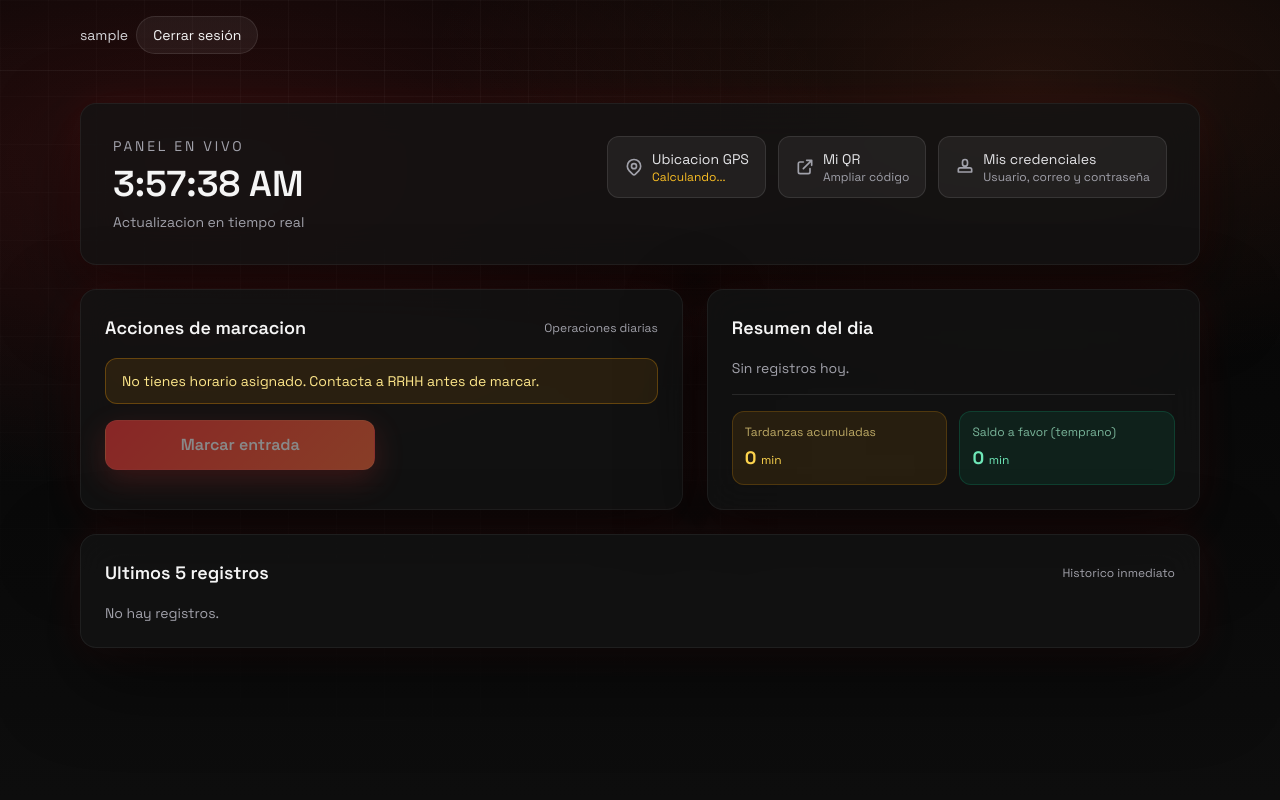
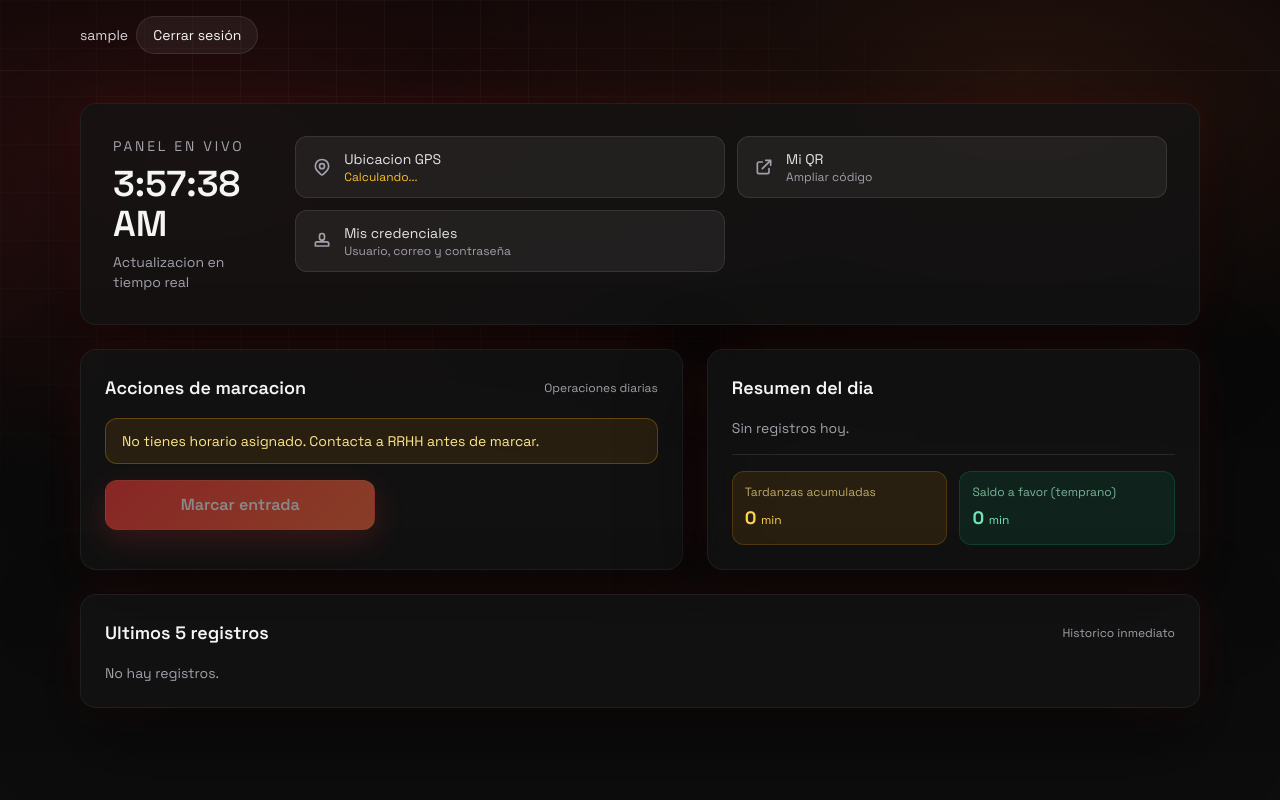
Before and after one commit to moises711/asistencia, a Django app: page /dashboard/ in a window 1280 px wide. Run offline with Django 5.2, Linux system fonts and the light colour scheme; the visitor is signed in with stand-in values (Sample User, id 1); data that the repository does not hold is empty; some libraries are stand-ins or nearby versions.

Commit message:
te quiero mucho

```diff
--- a/asistencia/templates/asistencia/dashboard.html
+++ b/asistencia/templates/asistencia/dashboard.html
@@ -13,8 +13,8 @@
                 <div class="text-sm text-zinc-400">Actualizacion en tiempo real</div>
             </div>
 
-            <div class="flex flex-col sm:flex-row gap-3 w-full md:w-auto">
-                <button class="btn-ghost px-4 py-3 rounded-xl flex items-center justify-between sm:justify-start gap-2 group transition-all w-full sm:w-auto"
+            <div class="grid grid-cols-1 sm:grid-cols-2 gap-3 w-full">
+                <button class="btn-ghost rounded-2xl p-4 min-h-[108px] flex flex-col items-start justify-center gap-3 text-left sm:flex-row sm:items-center sm:justify-start sm:min-h-0 sm:rounded-xl sm:px-4 sm:py-3 group transition-all w-full"
                     onclick="solicitarGPS()">
                     <svg class="w-5 h-5 text-zinc-400 group-hover:text-indigo-400" fill="none" stroke="currentColor"
                         viewBox="0 0 24 24">
@@ -31,7 +31,7 @@
                 </button>
 
 
-                <button class="btn-ghost px-4 py-3 rounded-xl flex items-center justify-between sm:justify-start gap-2 group transition-all w-full sm:w-auto" onclick="mostrarMiQR()">
+                <button class="btn-ghost rounded-2xl p-4 min-h-[108px] flex flex-col items-start justify-center gap-3 text-left sm:flex-row sm:items-center sm:justify-start sm:min-h-0 sm:rounded-xl sm:px-4 sm:py-3 group transition-all w-full" onclick="mostrarMiQR()">
                     <svg class="w-5 h-5 text-zinc-400 group-hover:text-emerald-400" fill="none" stroke="currentColor" viewBox="0 0 24 24">
                         <path stroke-linecap="round" stroke-linejoin="round" stroke-width="2" d="M10 6H6a2 2 0 00-2 2v10a2 2 0 002 2h10a2 2 0 002-2v-4M14 4h6m0 0v6m0-6L10 14"></path>
                     </svg>
@@ -42,7 +42,7 @@
                 </button>
 
                 {% if config_gps %}
-                <button class="btn-ghost px-4 py-3 rounded-xl flex items-center justify-between sm:justify-start gap-2 group transition-all w-full sm:w-auto" onclick="abrirFlujoQROficina()">
+                <button class="btn-ghost rounded-2xl p-4 min-h-[108px] flex flex-col items-start justify-center gap-3 text-left sm:flex-row sm:items-center sm:justify-start sm:min-h-0 sm:rounded-xl sm:px-4 sm:py-3 group transition-all w-full" onclick="abrirFlujoQROficina()">
                     <svg class="w-5 h-5 text-zinc-400 group-hover:text-cyan-400" fill="none" stroke="currentColor" viewBox="0 0 24 24">
                         <path stroke-linecap="round" stroke-linejoin="round" stroke-width="2" d="M3 7V4a1 1 0 011-1h3M21 7V4a1 1 0 00-1-1h-3M3 17v3a1 1 0 001 1h3M21 17v3a1 1 0 01-1 1h-3M8 12h8"></path>
                     </svg>
@@ -53,7 +53,7 @@
                 </button>
                 {% endif %}
 
-                <a href="{% url 'credenciales_acceso' %}" class="btn-ghost px-4 py-3 rounded-xl flex items-center justify-between sm:justify-start gap-2 group transition-all w-full sm:w-auto">
+                <a href="{% url 'credenciales_acceso' %}" class="btn-ghost rounded-2xl p-4 min-h-[108px] flex flex-col items-start justify-center gap-3 text-left sm:flex-row sm:items-center sm:justify-start sm:min-h-0 sm:rounded-xl sm:px-4 sm:py-3 group transition-all w-full">
                     <svg class="w-5 h-5 text-zinc-400 group-hover:text-rose-400" fill="none" stroke="currentColor" viewBox="0 0 24 24">
                         <path stroke-linecap="round" stroke-linejoin="round" stroke-width="2" d="M12 11c1.657 0 3-1.343 3-3V6a3 3 0 10-6 0v2c0 1.657 1.343 3 3 3zm-6 2a2 2 0 00-2 2v3h16v-3a2 2 0 00-2-2H6z"></path>
                     </svg>
@@ -176,7 +176,6 @@
                 </div>
 
                 <!-- Textarea de actividades (aparece después de entrada) -->
-                {% if request.user.rol != 'pphh' %}
                 <div class="{% if not registro_hoy.hora_entrada or registro_hoy.hora_salida %}hidden{% endif %}" id="actividad-section">
                     <label class="block text-sm text-zinc-300 mb-2">Resumen de Actividades del Día (Obligatorio para salir)</label>
                     <textarea id="actividad-diaria"
@@ -185,7 +184,6 @@
                         oninput="this.style.height = ''; this.style.height = this.scrollHeight + 'px'"
                         placeholder="Ej. Terminé el diseño de banners, programé la vista de reportes, revisé feedback del cliente..."></textarea>
                 </div>
-                {% endif %}
 
                 {% if registro_hoy.hora_salida %}
                 <div class="text-center py-6 text-zinc-400">
@@ -277,11 +275,7 @@
     const REQUIERE_GPS = {{ requiere_gps|yesno:"true,false" }};
     const TIENE_ENTRADA_HOY = {% if registro_hoy and registro_hoy.hora_entrada %}true{% else %}false{% endif %};
     const TIENE_SALIDA_HOY = {% if registro_hoy and registro_hoy.hora_salida %}true{% else %}false{% endif %};
-    {% if request.user.rol == 'pphh' %}
-    const REQUIERE_ACTIVIDAD = false;
-    {% else %}
     const REQUIERE_ACTIVIDAD = true;
-    {% endif %}
     let gpsValido = !REQUIERE_GPS;
     let qrOficinaModo = null;
     let qrOficinaActividad = '';
@@ -337,6 +331,10 @@
 
             // Validar que textarea tenga contenido para salida
             if (accion === 'salida' && REQUIERE_ACTIVIDAD) {
+                const actividadSection = document.getElementById('actividad-section');
+                if (actividadSection && actividadSection.classList.contains('hidden')) {
+                    actividadSection.classList.remove('hidden');
+                }
                 const actividad = obtenerActividadSalida();
                 if (!actividad || actividad.length < 10) {
                     window.showToast('Debes describir tus actividades (mín. 10 caracteres) para marcar salida', 'error');
```
